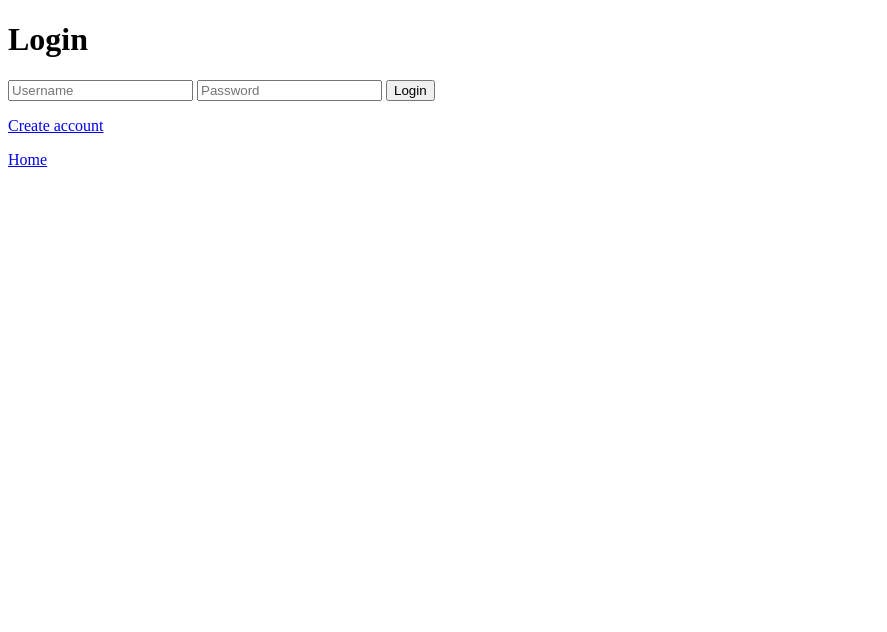
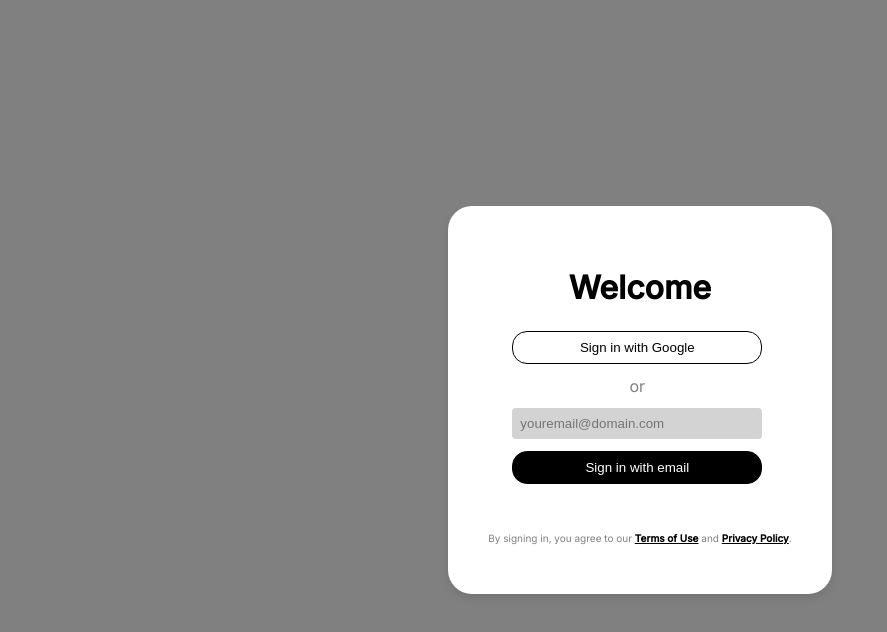
Before and after one commit to elliot-d-kim/escape-room, a website: page pages/login-page.html in a window 1280 px wide. Shown: the whole page, without its empty margins (0-887 px from the left). Drawn offline with Linux system fonts and the light colour scheme.

Commit message:
FIRST COMPLETE STYLING OF LOGIN PAGE BASED ON WIREFRAME 1
Log-in components contained within box centered on screen.
Components include:
* 'Welcome' header
* 'Sign in with Google' button (API not linked yet)
* Alternative sign-in via email: email address input + button
* TOC and Privacy Policy footer

Exact dimensions not final - not robust to vastly different screen
dimensions.

NEXT FOR LOGIN
* Google sign-in
* Email address database, session code generator + validator

* Link successful login to access to saved progress

```diff
--- a/pages/login-page.html
+++ b/pages/login-page.html
@@ -5,23 +5,114 @@
     <meta name="viewport" content="width=device-width, initial-scale=1.0">
     <title>Login</title>
     <script defer src="./login-page.js"></script>
+    <link rel="stylesheet" href="https://fonts.googleapis.com/css2?family=Inter:wght@400;500&display=swap">
+    <style>
+        body {
+            margin: 0;
+            display: flex;
+            justify-content: center;
+            align-items: center;
+            height: 100vh;
+            background-color: gray;
+            /* font-family: 'Segoe UI', Tahoma, Geneva, Verdana, sans-serif; */
+            font-family: 'Inter', sans-serif;
+
+        }
+        .login-box {
+            background-color: white;
+            text-align: center;
+            padding: 40px;
+            border-radius: 24px;
+            box-shadow: 0 4px 8px rgba(0, 0, 0, 0.1);
+        }
+
+        .login-box .info {
+            display: flex;
+            margin: 24px;
+            flex-wrap: wrap;
+            width: 250px;
+        }
+
+        .login-box .authentication > * {
+            margin: 12px 0px;
+            color: gray;
+        }
+        .login-box .authentication form {
+            display: flex;
+            flex-direction: column;
+            align-items: center;
+        }
+        .login-box .authentication form p {
+            margin: inherit;
+        }
+        .login-box .authentication button {
+            margin: inherit;
+            width: 250px;
+            padding: 8px;
+            box-sizing: border-box;
+            background-color: white;
+            color: black;
+            border: 1px solid black;
+            border-radius: 15px;
+        }
+        .login-box .authentication form #email-field {
+            width: 250px;
+            padding: 8px;
+            box-sizing: border-box;
+            background-color: lightgray;
+            border: 1px lightgray;
+            border-radius: 4px;
+        }
+        .login-box .authentication button#email-login-button {
+            background-color: black;
+            color: white;
+            border: 1px solid black;
+        }
+        .toc-and-privacy-footer {
+            font-size: x-small;
+            color: gray;
+        }
+        a {
+            color: black;
+            font-weight: bold;
+        }
+    </style>
 </head>
 <body>
     <main>
-        <h1>Login</h1>
+        <div class="login-box">
 
-        <!-- Login -->
-        <form id="login-form">
-            <input type="text" name="username" id="username-field" class="login-form-field" placeholder="Username">
-            <input type="password" name="password" id="password-field" class="login-form-field" placeholder="Password">
-            <input type="submit" value="Login" id="login-form-submit">
-        </form>
+            <h1>Welcome</h1>
 
-        <!-- If user doesn't have an existing account, direct them to 'Create account' page -->
-        <p><a href="./create-account-page.html">Create account</a></p>
+            <div class = "info">
+                <!-- Login -->
+                <div class="authentication">
+                    <!-- Sign in with Google -->
+                    <button type="button">Sign in with Google</button>
 
-        <!-- Return to homepage -->
-        <p><a href="../index.html">Home</a></p>
+                    <p>or</p>
+
+                    <!-- Sign in with email -->
+                    <form id="login-form">
+                        <input type="email" name="email" id="email-field" class="login-form-field" placeholder="youremail@domain.com">
+                        <!-- <input type="password" name="password" id="password-field" class="login-form-field" placeholder="Password"> -->
+                        <button type="submit" id="email-login-button">Sign in with email
+                    </form>
+                </div>
+
+
+
+                <!-- If user doesn't have an existing account, direct them to 'Create account' page -->
+                <!-- <p><a href="./create-account-page.html">Create account</a></p> -->
+
+                <!-- Return to homepage -->
+                <!-- <p><a href="../index.html">Home</a></p> -->
+            </div>
+
+            <!-- TOC, etc. -->
+            <p class="toc-and-privacy-footer">By signing in, you agree to our <a href="#">Terms of Use</a> and <a href="#">Privacy Policy</a>.</p>
+
+        </div>
     </main>
 
 </body>
```
